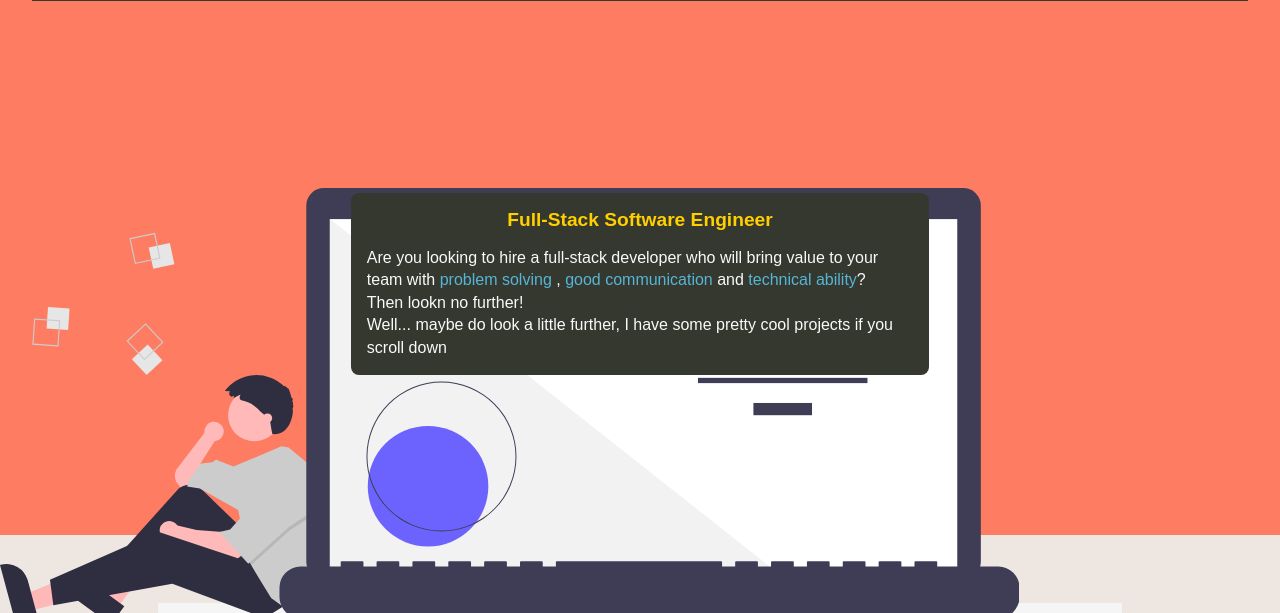
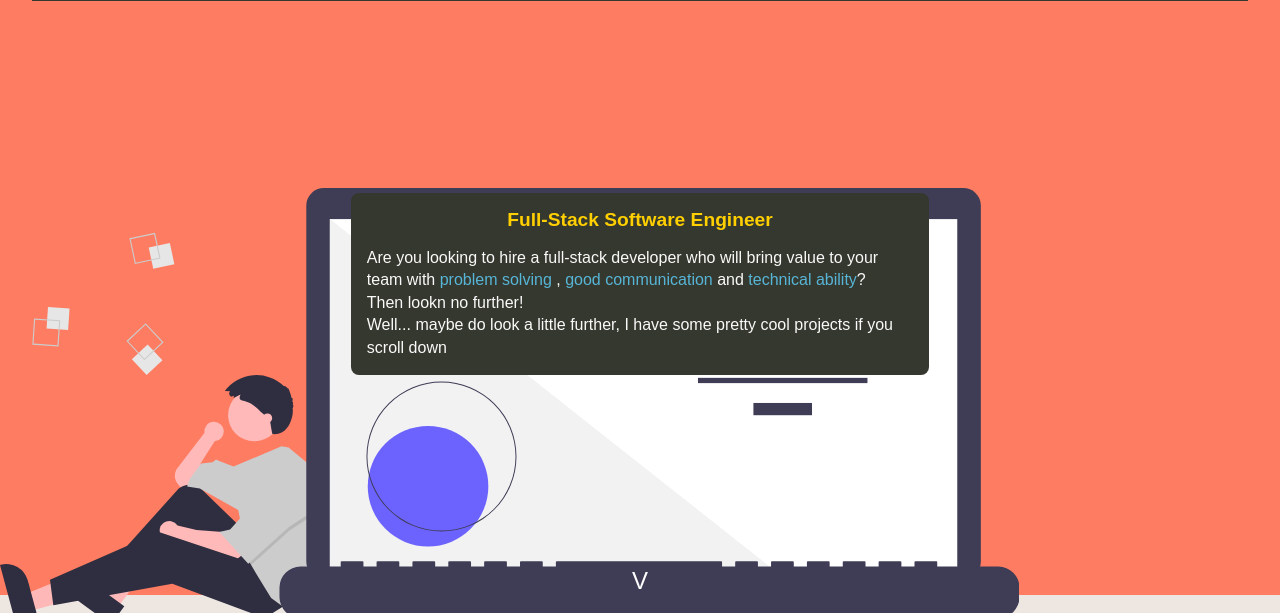
Before and after one commit to ramarinor/hoxton-html-my-portfolio-animations, a plain HTML site: page index.html in a window 1280 px wide. Shown: the part 91-704 px from the top of the page. Drawn offline with Linux system fonts and the light colour scheme.

Commit message:
Animated the down pointing arrow

```diff
--- a/index.html
+++ b/index.html
@@ -228,6 +228,7 @@
 					projects if you scroll down
 				</p>
 			</main>
+			<div class="down-arrow">V</div>
 		</div>
 		<section class="projects" id="projects">
 			<div class="projects-title">
--- a/style.css
+++ b/style.css
@@ -88,6 +88,15 @@ svg {
 .main .description-content .important-text {
 	color: #57b5d7;
 }
+
+.container .down-arrow {
+	color: white;
+	padding: 1rem;
+	font-size: 1.5rem;
+	text-align: center;
+	animation: glide 1s infinite linear alternate;
+}
+
 .projects {
 	background-color: #ede6e1;
 	padding: 1.5rem;
@@ -181,3 +190,9 @@ svg {
 	background-color: #b3b0af;
 	box-shadow: -5px 5px 5px 5px rgba(0, 0, 0, 0.4);
 }
+
+@keyframes glide {
+	100% {
+		transform: translate(0rem, 1rem);
+	}
+}
```
